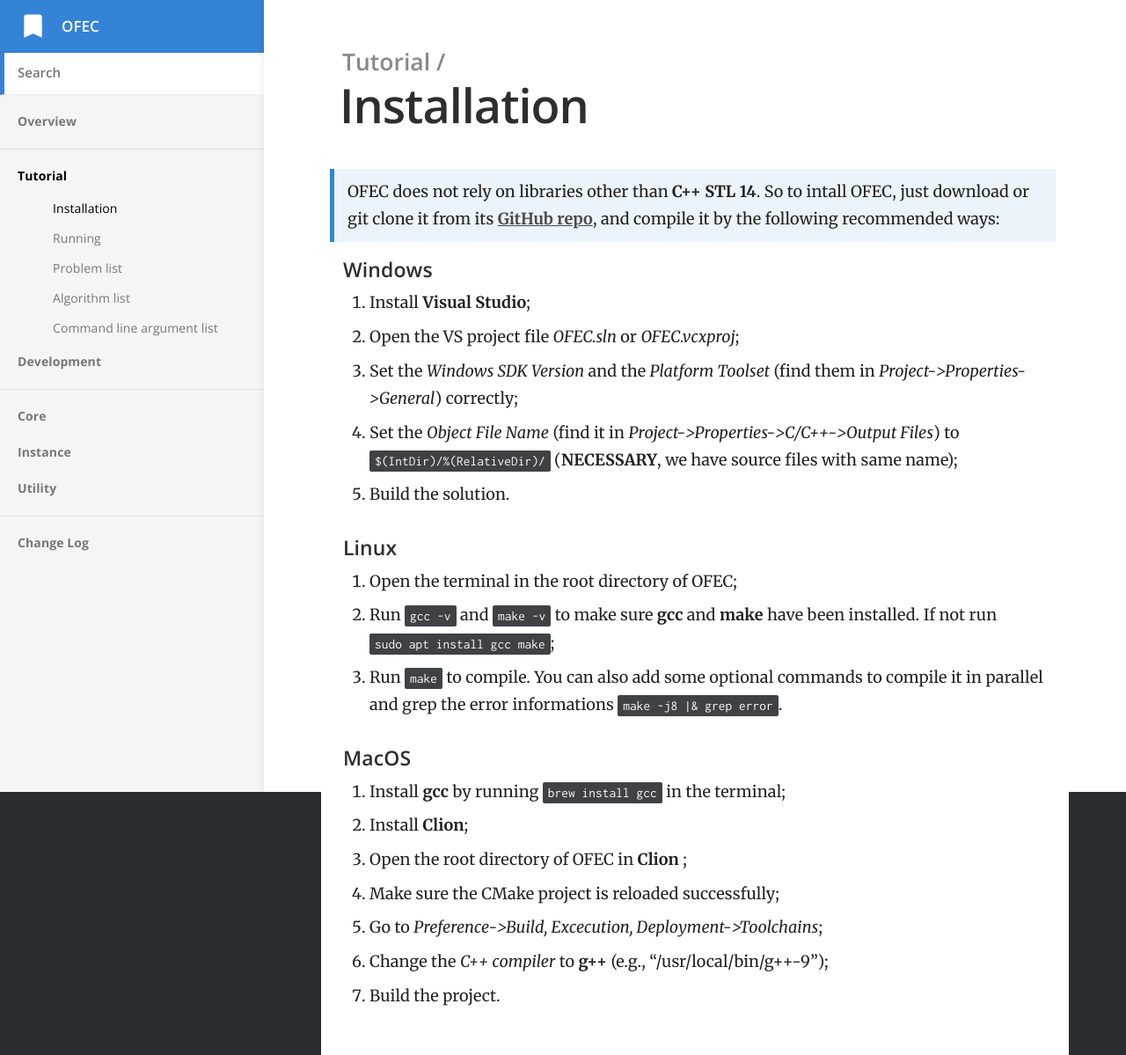
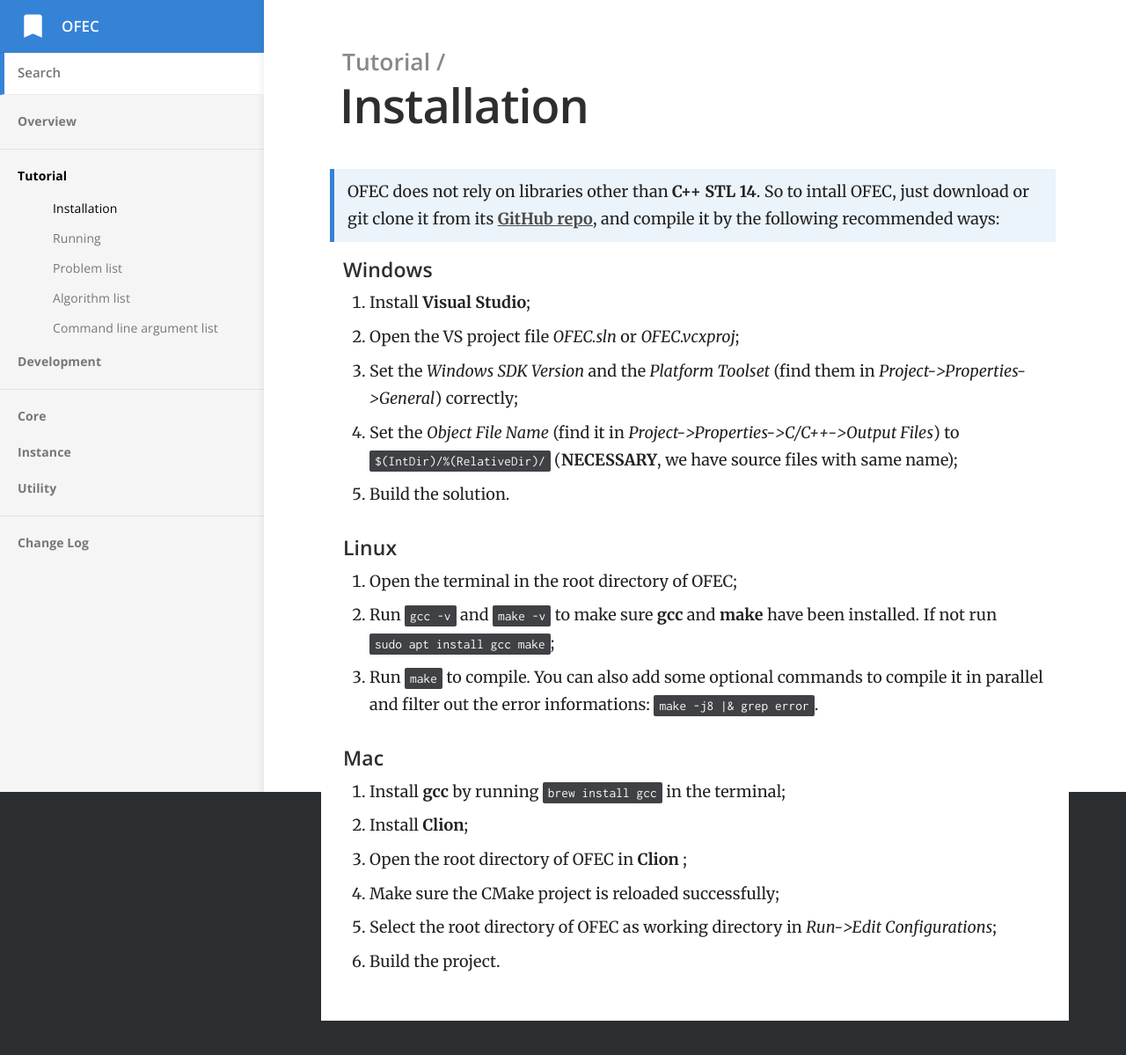
Before and after one commit to Changhe160/OFEC_Alpha_doc, a Jekyll site: the page built from _tutorials/Tutorial/installation.md, in a window 1280 px wide. Shown: the whole page at 88% size. Built offline with Jekyll 4.4.1, drawn with Linux system fonts in a browser that asks for light colours; after the commit the page ends 1160 px from its top, so only the background shows below that.

Commit message:
Update CLion related tutorials

```diff
--- a/_tutorials/Tutorial/installation.md
+++ b/_tutorials/Tutorial/installation.md
@@ -18,15 +18,14 @@ order: 1
 
 1. Open the terminal in the root directory of OFEC;
 1. Run `gcc -v` and `make -v` to make sure **gcc** and **make** have been installed. If not run `sudo apt install gcc make`;
-1. Run `make` to compile. You can also add some optional commands to compile it in parallel and grep the error informations `make -j8 |& grep error`.
+1. Run `make` to compile. You can also add some optional commands to compile it in parallel and filter out the error informations: `make -j8 |& grep error`.
 
 
-#### MacOS
+#### Mac
 
 1. Install **gcc** by running `brew install gcc` in the terminal;
 1. Install **Clion**;
 1. Open the root directory of OFEC in **Clion** ;
 1. Make sure the CMake project is reloaded successfully;
-1. Go to *Preference->Build, Excecution, Deployment->Toolchains*;
-1. Change the *C++ compiler* to **g++**  (e.g., "/usr/local/bin/g++-9");
+1. Select the root directory of OFEC as working directory in *Run->Edit Configurations*;
 1. Build the project.
```
Also changed, not shown: _tutorials/Tutorial/running.md (+1 -1 lines).
